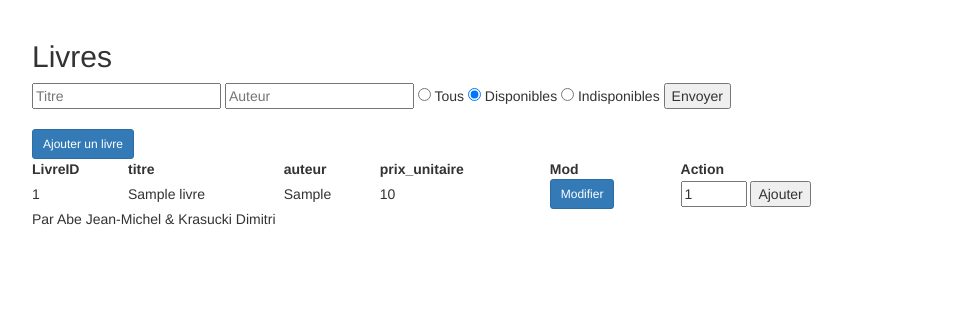
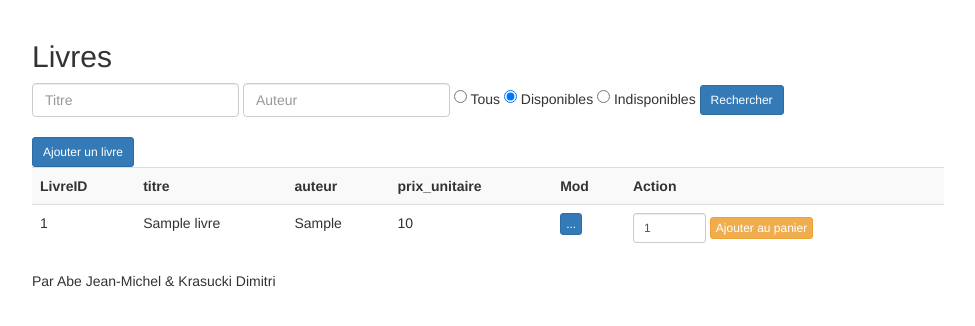
Before and after one commit to dimnocode/projetphp, a PHP site: page /views/livres.php in a window 1280 px wide. Shown: the part 122-448 px from the top of the page, without its empty margins (38-1013 px from the left). Run offline with PHP 8.4, Linux system fonts and the light colour scheme; the visitor is signed in with stand-in values (Sample User, id 1); tables that the repository leaves empty hold one stand-in row (values such as "Sample post").

Commit message:
Bootstrapping

```diff
--- a/models/livre.php
+++ b/models/livre.php
@@ -13,8 +13,7 @@ class livre extends Model {
 	var $data ;
 
     public function modif($element){
-         return "<td><button type=\"button\" class=\"btn btn-primary btn-sm\" data-toggle=\"modal\" data-target=\"#myModal\">Modifier
-</button></td>";
+         return "<td><button type=\"button\" class=\"btn btn-primary btn-xs\">...</button></td>";
     }
 
     public function action($element){
@@ -24,8 +23,8 @@ class livre extends Model {
         }else{
             $checked = "";
         }
-        return "<td><input type=\"number\" id=\"nbarticle\" name=\"nbarticle\" value=\"1\" min=\"1\" max=\"100\">
-                <input id=\"btajout\" type=\"button\" value=\"Ajouter\"></td>";
+        return "<td><form class=\"form-inline\"><input type=\"number\" class=\"form-control input-sm\" id=\"nbarticle\" name=\"nbarticle\" value=\"1\" min=\"1\" max=\"100\">
+                <input id=\"btajout\" type=\"button\" class=\"btn btn-warning btn-xs\" value=\"Ajouter au panier\"></form></td>";
 
     }
 
--- a/models/model.php
+++ b/models/model.php
@@ -109,7 +109,7 @@ class Model{
 //                }
 
 			}
-			$out = '<table id="'.$this->table.'">'.$titre.$out.'</table>';
+			$out = '<table id="'.$this->table.'" class="table table-striped">'.$titre.$out.'</table>';
 
 
 			return $out;
--- a/models/utilisateur.php
+++ b/models/utilisateur.php
@@ -16,7 +16,7 @@ class utilisateur extends Model{
 
 
     public function modif($element){
-        return "<td><input type=\"button\" id=\"modif\" class=\"btn btn-primary btn-sm\" value=\"Modifier\"></td>";
+        return "<td><input type=\"button\" id=\"modif\" class=\"btn btn-primary btn-xs\" value=\"...\"></td>";
     }
 
     public function action($element){
--- a/views/livres.php
+++ b/views/livres.php
@@ -8,15 +8,15 @@
     $last_post = $_POST;
 ?>
 
-<form method="post" action="">
-    <input type="text" name="titre" placeholder="Titre" value="<?php if(isset($last_post["titre"])){ echo $last_post["titre"];} ?>">
-    <input type="text" name="auteur" placeholder="Auteur" value="<?php if(isset($last_post["auteur"])){ echo $last_post["auteur"];} ?>">
+<form method="post" action="" class="form-inline">
+    <input type="text" class="form-control" name="titre" placeholder="Titre" value="<?php if(isset($last_post["titre"])){ echo $last_post["titre"];} ?>">
+    <input type="text" class="form-control" name="auteur" placeholder="Auteur" value="<?php if(isset($last_post["auteur"])){ echo $last_post["auteur"];} ?>">
 
-    <input type="radio" name="actif" value="tous"       <?php if(isset($last_post["actif"]) && $last_post["actif"] == "tous"){ echo 'checked';} ?>          > Tous
-    <input type="radio" name="actif" value="actifs"     <?php if(!isset($last_post["actif"]) || $last_post["actif"] == "actifs"){ echo 'checked';} ?>       > Disponibles
-    <input type="radio" name="actif" value="inactifs"   <?php if(isset($last_post["actif"]) && $last_post["actif"] == "inactifs"){ echo 'checked';} ?>      > Indisponibles
+    <input type="radio"  name="actif" value="tous"       <?php if(isset($last_post["actif"]) && $last_post["actif"] == "tous"){ echo 'checked';} ?>          > Tous
+    <input type="radio"  name="actif" value="actifs"     <?php if(!isset($last_post["actif"]) || $last_post["actif"] == "actifs"){ echo 'checked';} ?>       > Disponibles
+    <input type="radio"  name="actif" value="inactifs"   <?php if(isset($last_post["actif"]) && $last_post["actif"] == "inactifs"){ echo 'checked';} ?>      > Indisponibles
 
-    <input type="submit" value="Envoyer">
+    <input type="submit" class="btn btn-primary btn-sm" value="Rechercher">
 </form>
 
 <br>
```
Also changed, not shown: views/utilisateurs.php (+4 -4 lines).
